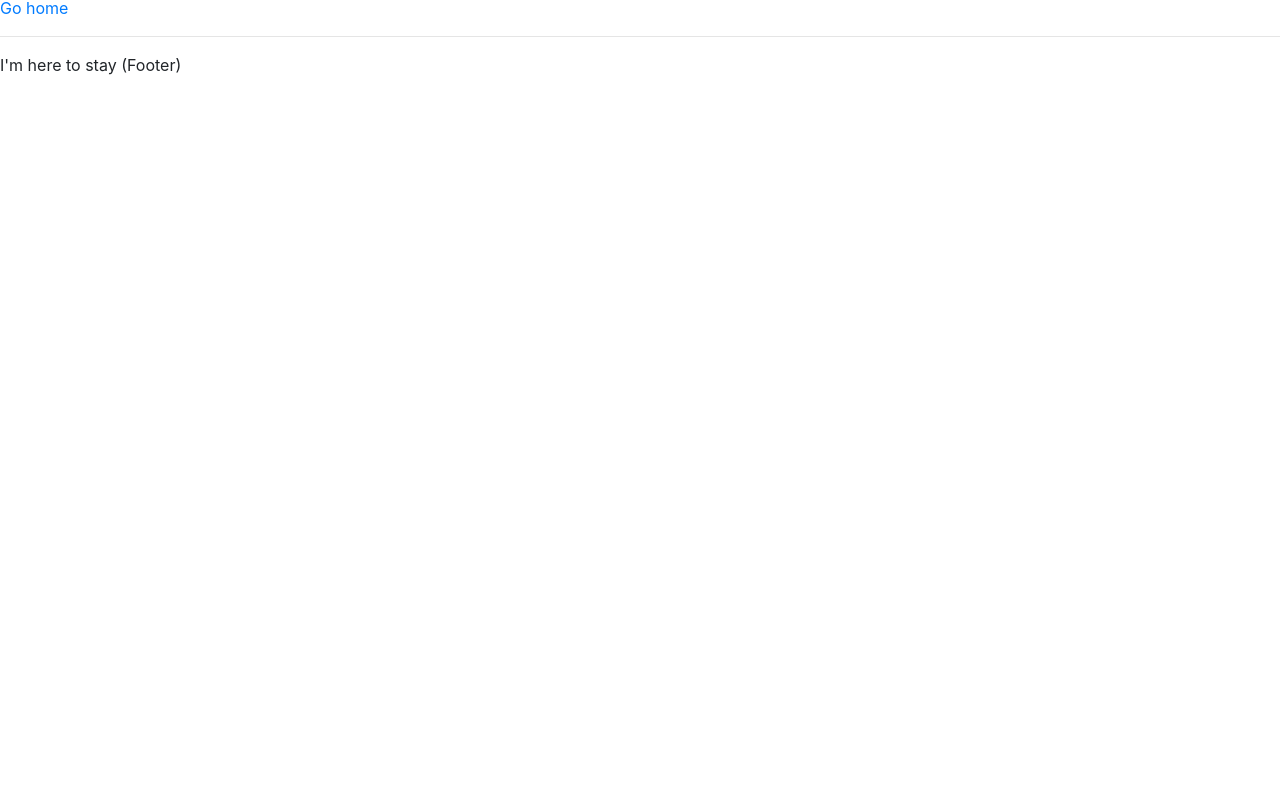
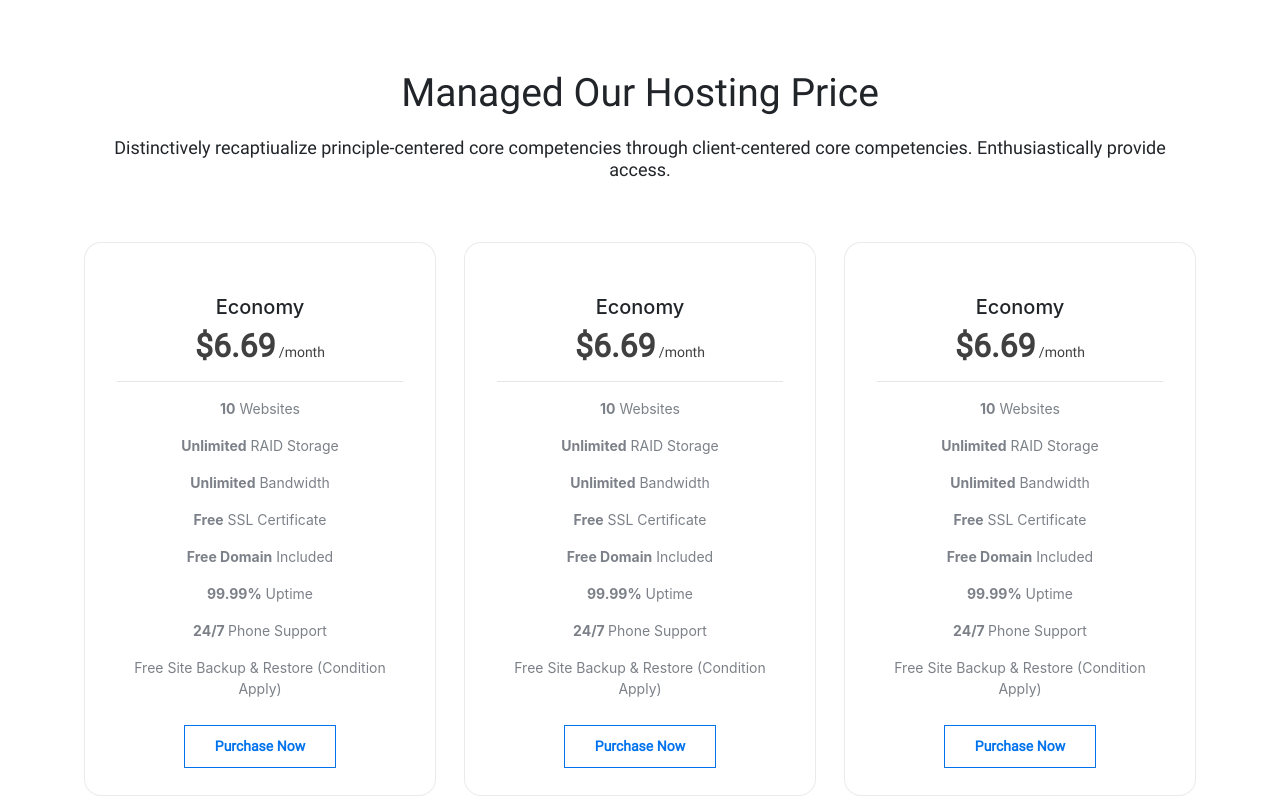
Before and after one commit to idkyo7/domainesia-fe, a Next.js app: page /about in a window 1280 px wide. Shown: the part 2458-3260 px from the top of the page. Before the commit the page ends 2535 px from the top, so only its background shows below. Built offline with nearby package versions, Linux system fonts and the light colour scheme.

Commit message:
added axios lib and hosting section

```diff
--- /dev/null
+++ b/components/Hosting/Hosting.module.css
@@ -0,0 +1,18 @@
+
+.solutionContainer {
+    padding: 100px 0;
+    margin-top: 70px;
+}
+.solutionTitle {
+    line-height: 1.21;
+    text-align: center;
+    font-size: 2.441em;
+    font-family: "Roboto", sans-serif;
+}
+.solutionSubtitle {
+    font-family: "Roboto", sans-serif;
+    line-height: 1.21;
+    text-align: center;
+    margin-top: 20px;
+    font-size: 18px;
+}
--- /dev/null
+++ b/components/Hosting/MiniHosting/MiniHosting.module.css
@@ -0,0 +1,57 @@
+.miniContainer {
+    will-change: transform;
+    padding: 50px 30px 25px 30px;
+    margin-bottom: 30px;
+    text-align: center;
+    transition: all 0.2s ease 0s;
+    box-shadow: 0 0 0 1px #ebebeb;
+    border-radius: 1rem !important;
+    border: 2px solid transparent;
+    margin-top: 30px;
+    position: relative;
+    overflow: hidden;
+}
+.miniContainer:hover {
+    z-index: 2;
+    box-shadow: 0 1rem 3rem rgba(31, 45, 61, .125) !important;
+    transform: translate(0, -3px);
+    border: 2px solid #0073ec;
+}
+.imgIcon {
+    width: 70px;
+    margin-bottom: 20px;
+}
+.miniTitle {
+    font-size: 16px;
+    font-weight: bold;
+    text-align: center;
+}
+.subtitle {
+    font-size: 14px;
+    font-weight: 400;
+    text-align: center;
+    color: #404040;
+    font-family: "Roboto", sans-serif;
+}
+.mainSubtitle {
+    font-weight: bold;
+    font-size: 32px;
+}
+.miniContent {
+    font-size: 14px;
+    font-weight: 400;
+    text-align: center;
+    color: #7c8088;
+}
+.miniButton {
+    position: relative;
+    display: inline-block;
+    color: #0073ec;
+    border: 1px solid #0073ec;
+    background: transparent;
+    font-family: "Roboto", sans-serif;
+    font-size: 14px;
+    font-weight: 600;
+    padding: 10px 30px;
+    margin-top: 10px;
+}
--- /dev/null
+++ b/components/Hosting/MiniHosting/index.tsx
@@ -0,0 +1,47 @@
+import React, { ReactNode } from 'react'
+import styles from './MiniHosting.module.css'
+import { FontAwesomeIcon } from '@fortawesome/react-fontawesome'
+import { faGlobe } from '@fortawesome/free-solid-svg-icons'
+
+type Props = {
+
+}
+
+const MiniSolution = ({}: Props) => (
+    <div className={[styles.miniContainer, "rounded"].join(' ')}>
+        <h5>Economy</h5>
+        <h3 className={styles.subtitle}><span className={styles.mainSubtitle}>$6.69</span> /month</h3>
+        <hr/>
+        <div className={styles.miniContent}>
+            <p>
+                <b>10</b> Websites
+            </p>
+            <p>
+                <b>Unlimited</b> RAID Storage
+            </p>
+            <p>
+                <b>Unlimited</b> Bandwidth
+            </p>
+            <p>
+                <b>Free</b> SSL Certificate
+            </p>
+            <p>
+                <b>Free Domain</b> Included
+            </p>
+            <p>
+                <b>99.99%</b> Uptime
+            </p>
+            <p>
+                <b>24/7 </b> Phone Support
+            </p>
+            <p>
+                Free Site Backup & Restore (Condition Apply)
+            </p>
+        </div>
+        <div className={styles.buttonContainer}>
+            <button className={styles.miniButton}>Purchase Now</button>
+        </div>
+    </div>
+)
+
+export default MiniSolution;
--- /dev/null
+++ b/components/Hosting/index.tsx
@@ -0,0 +1,36 @@
+import React, { ReactNode } from 'react'
+import styles from './Hosting.module.css'
+import { FontAwesomeIcon } from '@fortawesome/react-fontawesome'
+import { faCheckCircle } from '@fortawesome/free-solid-svg-icons'
+import MiniHosting from './MiniHosting'
+
+type Props = {
+  children?: ReactNode
+  title?: string
+}
+
+const Hosting = ({}: Props) => (
+    <section className={styles.solutionContainer}>
+        <div className="container">
+            <div className="row">
+                <div className="col-md-12">
+                    <h2 className={styles.solutionTitle}>Managed Our Hosting Price</h2>
+                    <p className={styles.solutionSubtitle}>Distinctively recaptiualize principle-centered core competencies through client-centered core competencies. Enthusiastically provide access.</p>
+                </div>
+            </div>
+            <div className="row mt-3">
+               <div className="col-md-4">
+                   <MiniHosting />
+               </div>
+               <div className="col-md-4">
+                   <MiniHosting />
+               </div>
+               <div className="col-md-4">
+                   <MiniHosting />
+               </div>
+            </div>
+        </div>
+    </section>
+)
+
+export default Hosting;
--- a/components/Layout.tsx
+++ b/components/Layout.tsx
@@ -6,6 +6,7 @@ import Carousel from '@/components/Carousel'
 import Features from '@/components/Features'
 import Promote from './Promote'
 import Solution from './Solution'
+import Hosting from './Hosting'
 
 type Props = {
   children?: ReactNode
@@ -25,22 +26,7 @@ const Layout = ({ children, title = 'This is the default title' }: Props) => (
     <Features />
     <Promote />
     <Solution />
-    {/* <header>
-      <nav>
-        <Link href="/">
-          <a>Home</a>
-        </Link>{' '}
-        |{' '}
-        <Link href="/about">
-          <a>About</a>
-        </Link>{' '}
-        |{' '}
-        <Link href="/users">
-          <a>Users List</a>
-        </Link>{' '}
-        | <a href="/api/users">Users API</a>
-      </nav>
-    </header> */}
+    <Hosting />
     {children}
     <footer>
       <hr />
--- a/package.json
+++ b/package.json
@@ -16,6 +16,7 @@
     "@fortawesome/free-solid-svg-icons": "^5.15.1",
     "@fortawesome/react-fontawesome": "^0.1.12",
     "@zeit/next-css": "^1.0.1",
+    "axios": "^0.21.0",
     "bootstrap": "^4.5.3",
     "next": "latest",
     "react": "^16.12.0",
```
Also changed, not shown: 1 other file (tests, documents, lock files or other folders).
